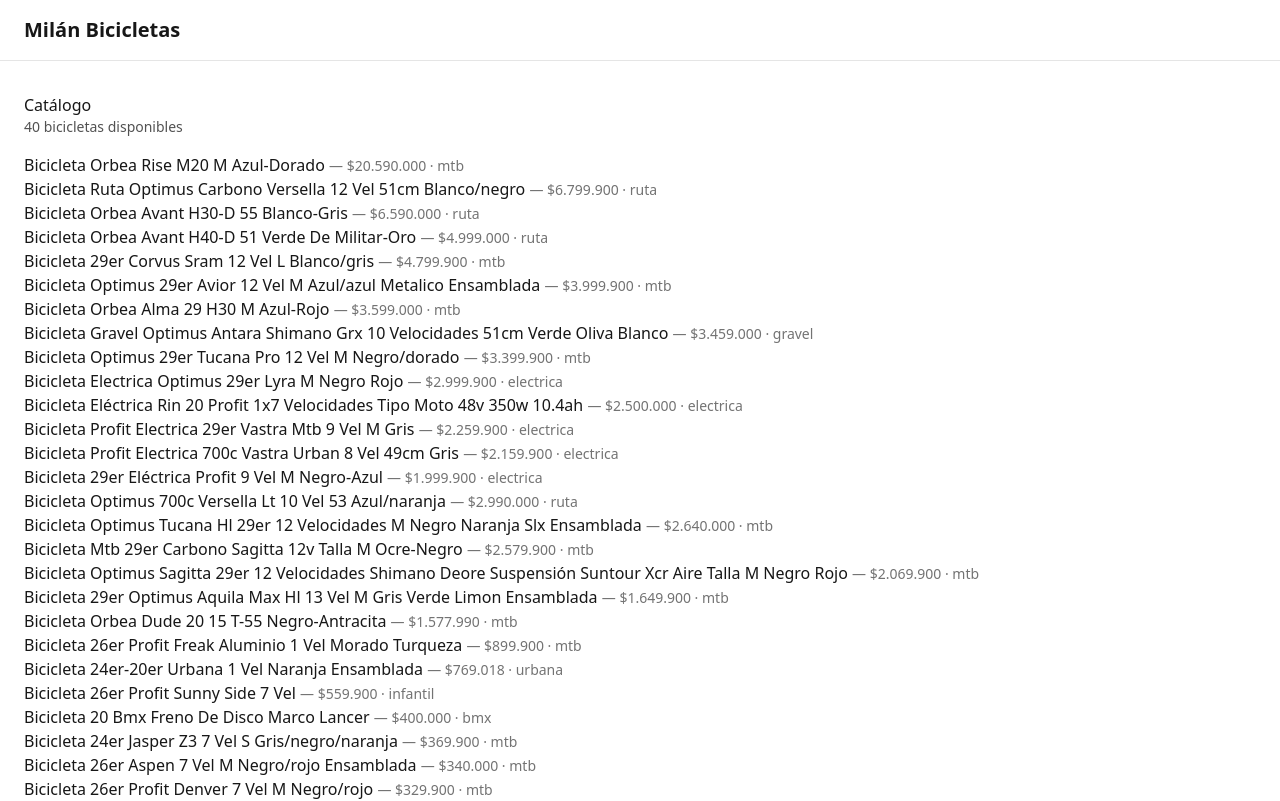
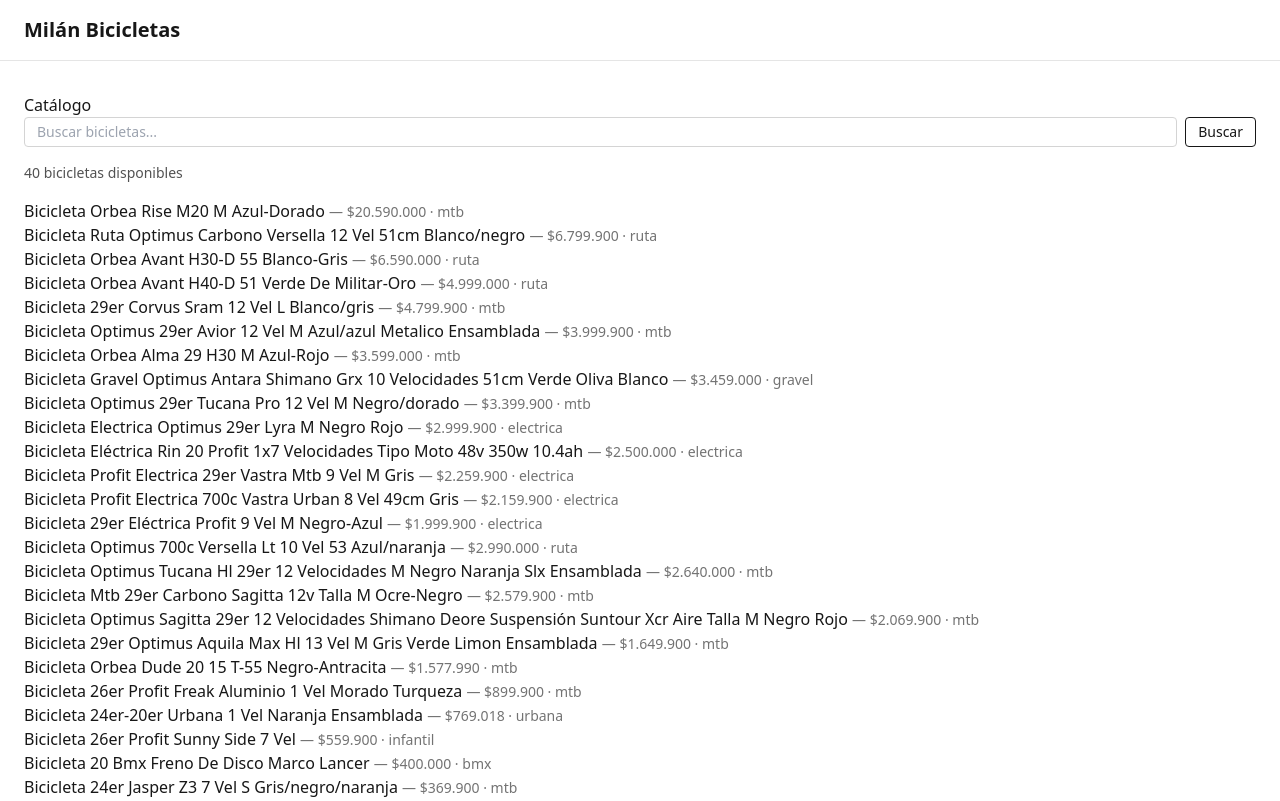
Before and after one commit to JohnRG0612/milan-ecommerce, a Next.js app: page / in a window 1280 px wide. Shown: the top 801 px of the page. Built offline with nearby package versions, Linux system fonts and the light colour scheme.

Commit message:
feat(search): home con buscador server-side (?q= filtra catálogo)

```diff
--- /dev/null
+++ b/app/_components/SearchBar.tsx
@@ -0,0 +1,23 @@
+// Client component mínimo: form GET hacia "/" con un input "q".
+// No usa state ni router push — Next renderiza el resultado en server
+// con searchParams. La interactividad es solo el submit nativo del form.
+
+export function SearchBar({ defaultQuery = "" }: { defaultQuery?: string }) {
+  return (
+    <form method="GET" action="/" className="flex gap-2 mb-4">
+      <input
+        type="search"
+        name="q"
+        defaultValue={defaultQuery}
+        placeholder="Buscar bicicletas..."
+        className="flex-1 border border-neutral-300 rounded px-3 py-1 text-sm"
+      />
+      <button
+        type="submit"
+        className="border border-neutral-900 rounded px-3 py-1 text-sm hover:bg-neutral-100"
+      >
+        Buscar
+      </button>
+    </form>
+  );
+}
--- a/app/page.tsx
+++ b/app/page.tsx
@@ -1,15 +1,28 @@
 import Link from "next/link";
 import { listProducts } from "@/lib/mcp";
+import { filterProducts } from "@/lib/search/filter";
+import { SearchBar } from "@/app/_components/SearchBar";
 
-export default async function HomePage() {
-  const products = await listProducts();
+export default async function HomePage({
+  searchParams,
+}: {
+  searchParams: Promise<{ q?: string }>;
+}) {
+  const { q = "" } = await searchParams;
+  const all = await listProducts();
+  const products = filterProducts(all, q);
 
   return (
     <div>
       <h1>Catálogo</h1>
+      <SearchBar defaultQuery={q} />
       <p className="text-neutral-600 text-sm mb-4">
-        {products.length} bicicletas disponibles
+        {products.length}{" "}
+        {q.trim() ? `resultados para "${q.trim()}"` : "bicicletas disponibles"}
       </p>
+      {products.length === 0 ? (
+        <p>No hay productos que coincidan con la búsqueda.</p>
+      ) : (
         <ul>
           {products.map((p) => (
             <li key={p.slug}>
@@ -20,6 +33,7 @@
             </li>
           ))}
         </ul>
+      )}
     </div>
   );
 }
```
Lines whose indentation alone changed are shown as unchanged.
